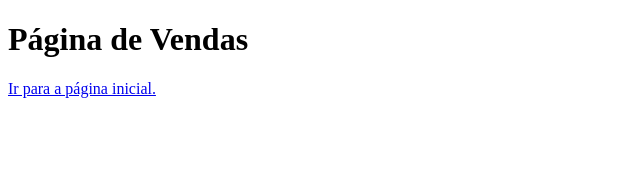
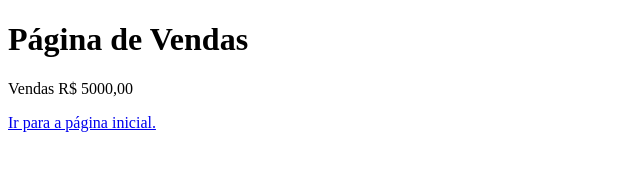
Before and after one commit to osmair-freitas/aulagithub, a plain HTML site: page vendas.html in a window 1280 px wide. Shown: the whole page, without its empty margins (0-640 px from the left). Drawn offline with Linux system fonts and the light colour scheme.

Commit message:
Acrescentado valor das Vendas

```diff
--- a/vendas.html
+++ b/vendas.html
@@ -8,6 +8,8 @@
 </head>
 <body>
     <h1>Página de Vendas</h1>
+    <p>Vendas R$ 5000,00</p>
     <a href="index.html">Ir para a página inicial.</a>
+
 </body>
 </html>
```
